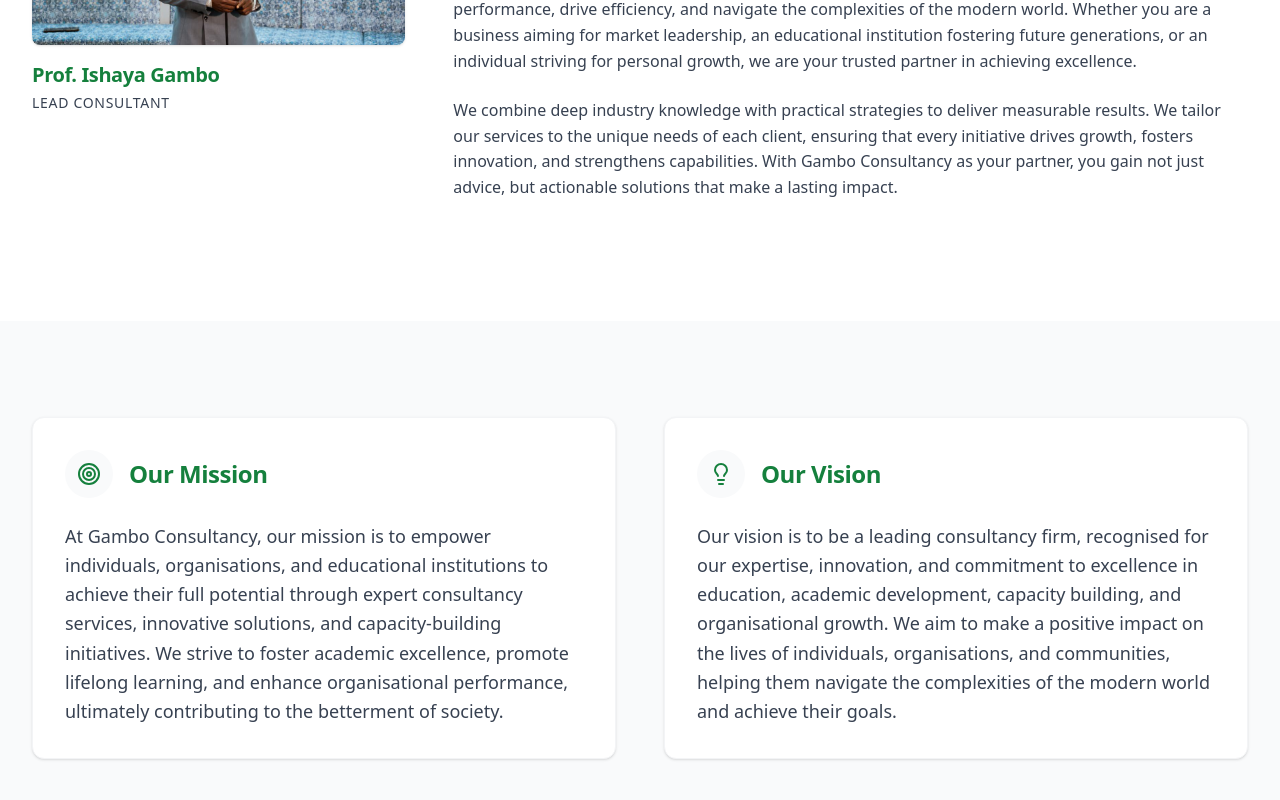
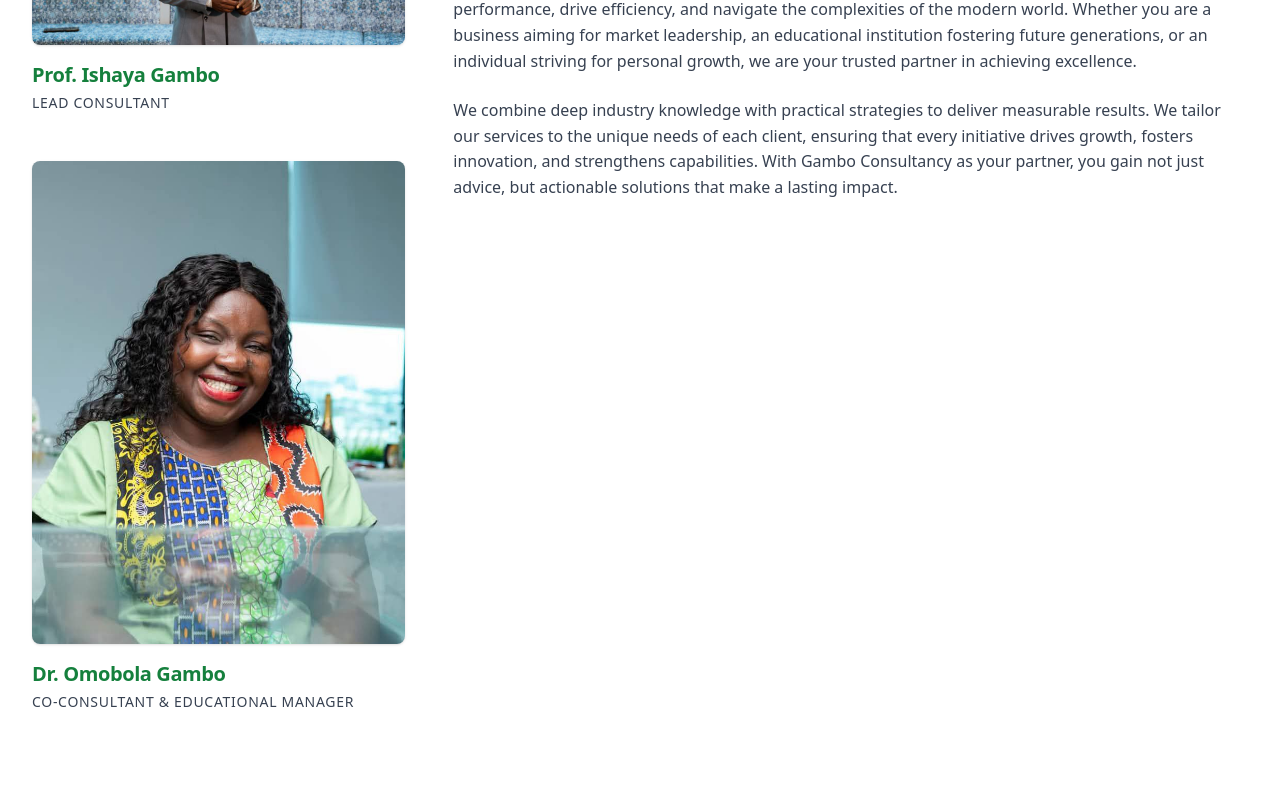
Before and after one commit to samkiell/GamboConsultancy, a Next.js app: page /about in a window 1280 px wide. Shown: the part 630-1430 px from the top of the page. Built offline with nearby package versions, Linux system fonts and the light colour scheme.

Commit message:
feat: add About Us page with company introduction, founders, mission, vision, and core values.

```diff
--- a/src/app/about/page.tsx
+++ b/src/app/about/page.tsx
@@ -47,8 +47,9 @@
               whileInView={{ opacity: 1, x: 0 }}
               viewport={{ once: true }}
               transition={{ duration: 0.6 }}
-              className="md:col-span-5 lg:col-span-4"
+              className="md:col-span-5 lg:col-span-4 space-y-12"
             >
+              {/* Prof. Ishaya Gambo */}
               <div className="relative">
                 <Image
                   src="/Dr. Gambo.jpg"
@@ -59,8 +60,31 @@
                   priority
                 />
                 <div className="mt-4">
-                  <h3 className="text-xl font-bold text-brand-primary">Prof. Ishaya Gambo</h3>
-                  <p className="text-sm text-text-muted uppercase tracking-wider mt-1 font-medium">Lead Consultant</p>
+                  <h3 className="text-xl font-bold text-brand-primary">
+                    Prof. Ishaya Gambo
+                  </h3>
+                  <p className="text-sm text-text-muted uppercase tracking-wider mt-1 font-medium">
+                    Lead Consultant
+                  </p>
+                </div>
+              </div>
+
+              {/* Dr. Omobola Gambo */}
+              <div className="relative">
+                <Image
+                  src="/Dr. Omobola Gambo.jpg"
+                  alt="Dr. Omobola Gambo, Co-consultant & Educational Manager"
+                  width={400}
+                  height={500}
+                  className="rounded-lg shadow-sm w-full h-auto object-cover"
+                />
+                <div className="mt-4">
+                  <h3 className="text-xl font-bold text-brand-primary">
+                    Dr. Omobola Gambo
+                  </h3>
+                  <p className="text-sm text-text-muted uppercase tracking-wider mt-1 font-medium">
+                    Co-consultant & Educational Manager
+                  </p>
                 </div>
               </div>
             </motion.div>
```
